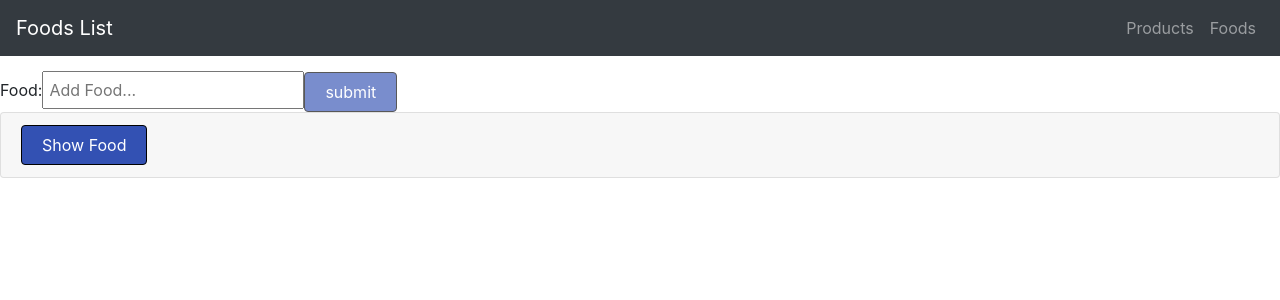
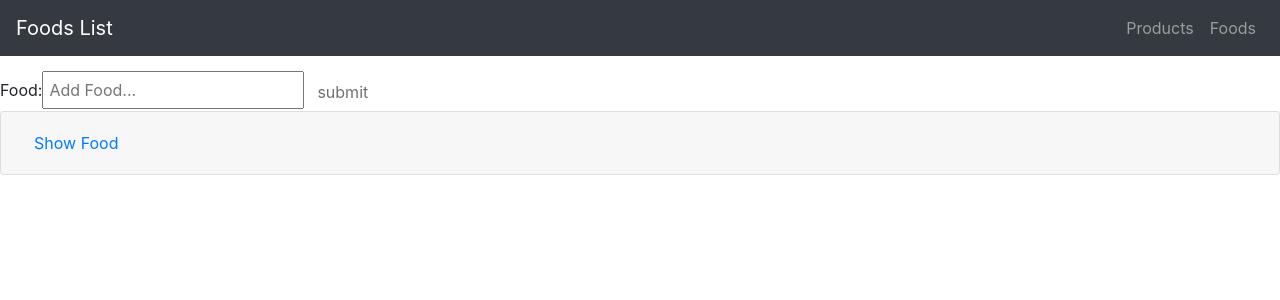
Before and after one commit to Maslup93/foodsList, a React (Create React App) app: page /foods in a window 1280 px wide. Shown: the top 300 px of the page. Built offline with nearby package versions, Linux system fonts and the light colour scheme; the HTML template or start-up script is replaced by a standard one.

Commit message:
deleted unneeded css files and applied styles to buttons

```diff
--- a/src/App.css
+++ /dev/null
@@ -1,51 +0,0 @@
-.App {
-  text-align: center;
-}
-
-.App-logo {
-  height: 40vmin;
-  pointer-events: none;
-}
-.delete-button {
-  position: absolute;
-  bottom: 25px;
-  left: 85%;
-}
-.btn {
-  display: inline-block;
-  border: 1px solid black;
-  background: rgb(51, 81, 179);
-  color: #fff;
-  padding: 7px 20px;
-  cursor: pointer;
-}
-
-@media (prefers-reduced-motion: no-preference) {
-  .App-logo {
-    animation: App-logo-spin infinite 20s linear;
-  }
-}
-
-.App-header {
-  background-color: #282c34;
-  min-height: 100vh;
-  display: flex;
-  flex-direction: column;
-  align-items: center;
-  justify-content: center;
-  font-size: calc(10px + 2vmin);
-  color: white;
-}
-
-.App-link {
-  color: #61dafb;
-}
-
-@keyframes App-logo-spin {
-  from {
-    transform: rotate(0deg);
-  }
-  to {
-    transform: rotate(360deg);
-  }
-}
--- a/src/Views/Foods/Components/AddFoods.jsx
+++ b/src/Views/Foods/Components/AddFoods.jsx
@@ -1,6 +1,5 @@
 import React, { Component } from 'react';
 import PropTypes from 'prop-types';
-import '../styles.css';
 
 class AddFoods extends Component {
   constructor(props) {
--- a/src/Views/Foods/styles.css
+++ /dev/null
@@ -1,13 +0,0 @@
-.delete-button {
-  position: absolute;
-  bottom: 25px;
-  left: 85%;
-}
-.btn {
-  display: inline-block;
-  border: 1px solid black;
-  background: rgb(51, 81, 179);
-  color: #fff;
-  padding: 7px 20px;
-  cursor: pointer;
-}
--- a/src/Views/Products/Components/AddProduct.jsx
+++ b/src/Views/Products/Components/AddProduct.jsx
@@ -1,7 +1,6 @@
 import React, { Component } from 'react';
 import PropTypes from 'prop-types';
 import { Form, Button } from 'react-bootstrap';
-import '../styles.css';
 
 class AddProduct extends Component {
   constructor(props) {
--- a/src/Views/Products/Components/ProductsList.jsx
+++ b/src/Views/Products/Components/ProductsList.jsx
@@ -58,7 +58,7 @@
               <Accordion.Toggle
                 onClick={this.toggleShowList}
                 as={Button}
-                variant="primary"
+                variant="secondary"
                 eventKey="productsList"
               >
                 {this.state.showingList ? 'Hide Products' : 'Show Products'}
--- a/src/Views/Products/styles.css
+++ /dev/null
@@ -1,13 +0,0 @@
-.delete-button {
-  position: absolute;
-  bottom: 25px;
-  left: 85%;
-}
-.btn {
-  display: inline-block;
-  border: 1px solid black;
-  background: rgb(51, 81, 179);
-  color: #fff;
-  padding: 7px 20px;
-  cursor: pointer;
-}
```
